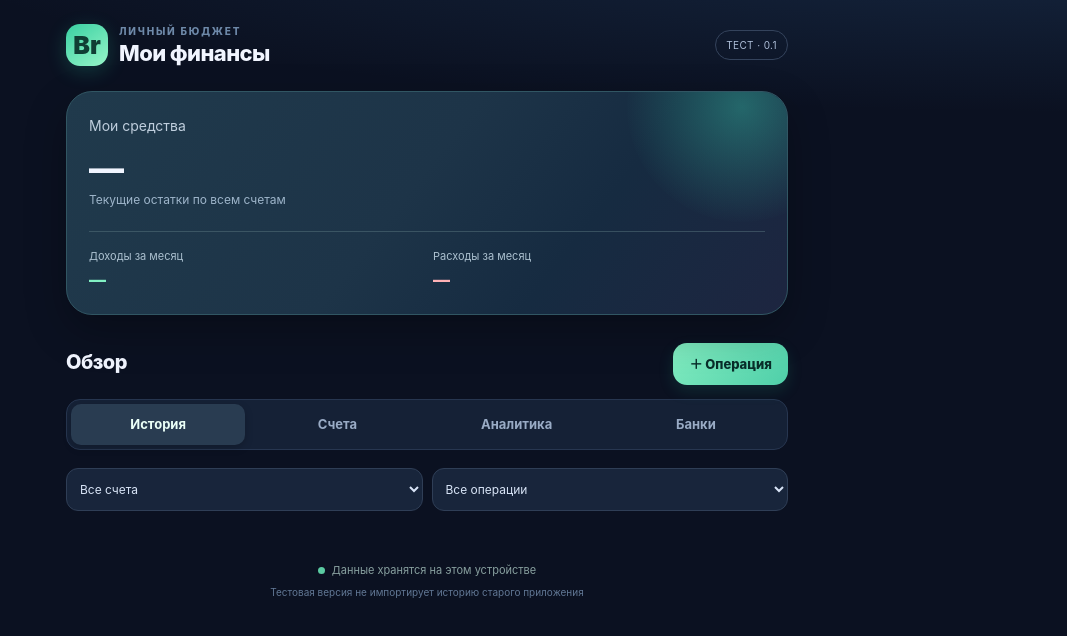
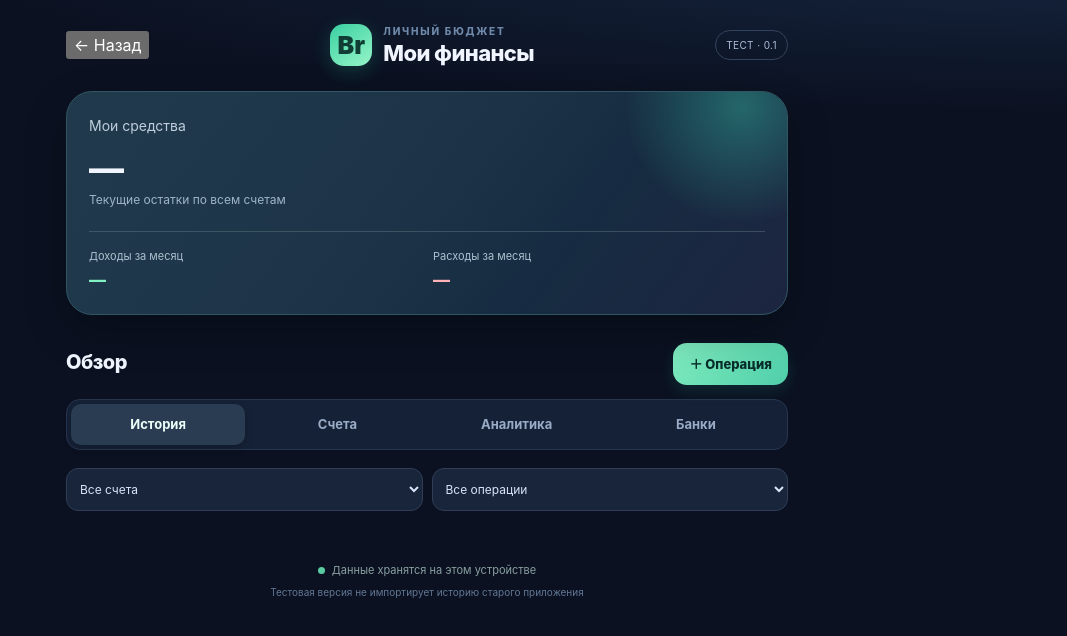
Before and after one commit to memarioinfo-ux/moi-finansy, a plain HTML site: page rebuild/android/app/src/main/assets/index.html in a window 1280 px wide. Shown: the whole page, without its empty margins (213-1280 px from the left). Drawn offline with Linux system fonts and the light colour scheme.

Commit message:
navigation: visible Back button without changing old installation [skip ci]

```diff
--- a/rebuild/android/app/src/main/assets/index.html
+++ b/rebuild/android/app/src/main/assets/index.html
@@ -14,6 +14,7 @@
 <body>
   <div class="app">
     <header class="topbar">
+      <button id="appBack" class="app-back" type="button" aria-label="Назад">← Назад</button>
       <div class="brand">
         <div class="brand-mark">Br</div>
         <div><div class="eyebrow">ЛИЧНЫЙ БЮДЖЕТ</div><h1>Мои финансы</h1></div>
```
